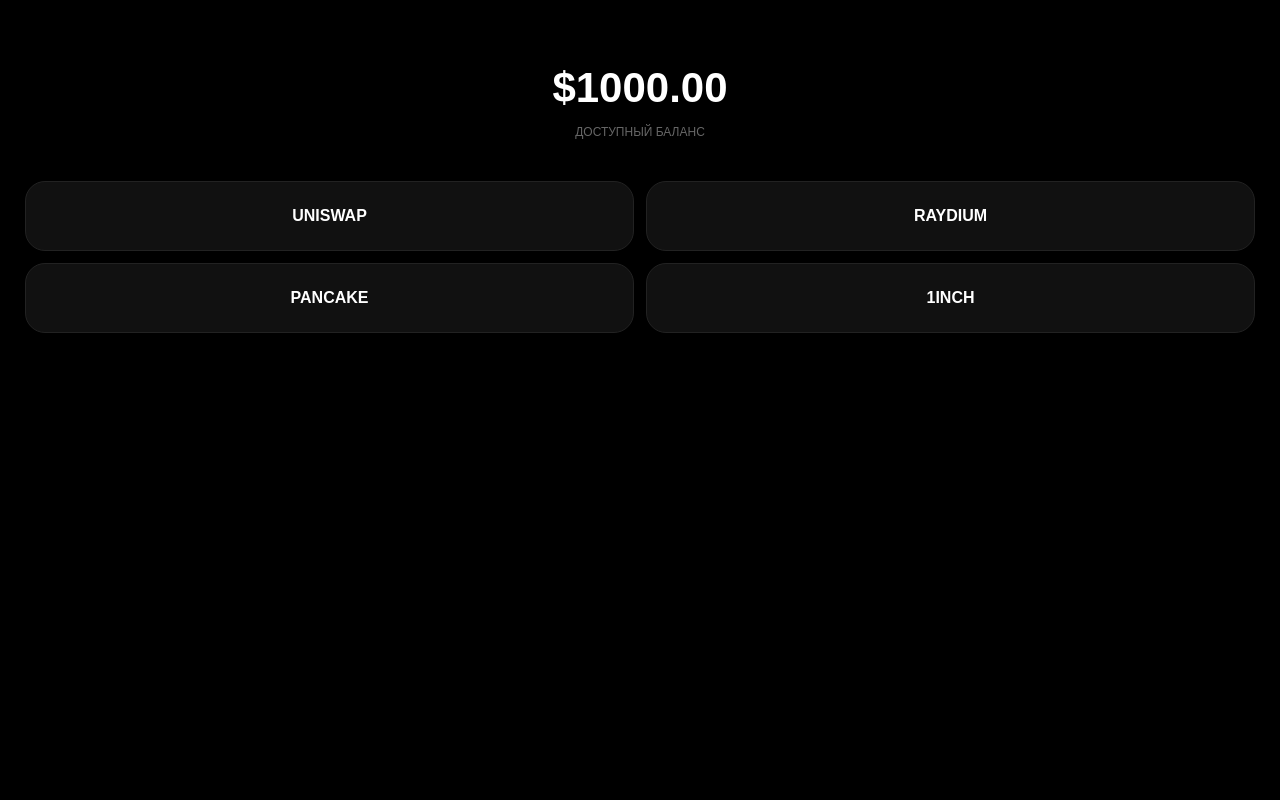
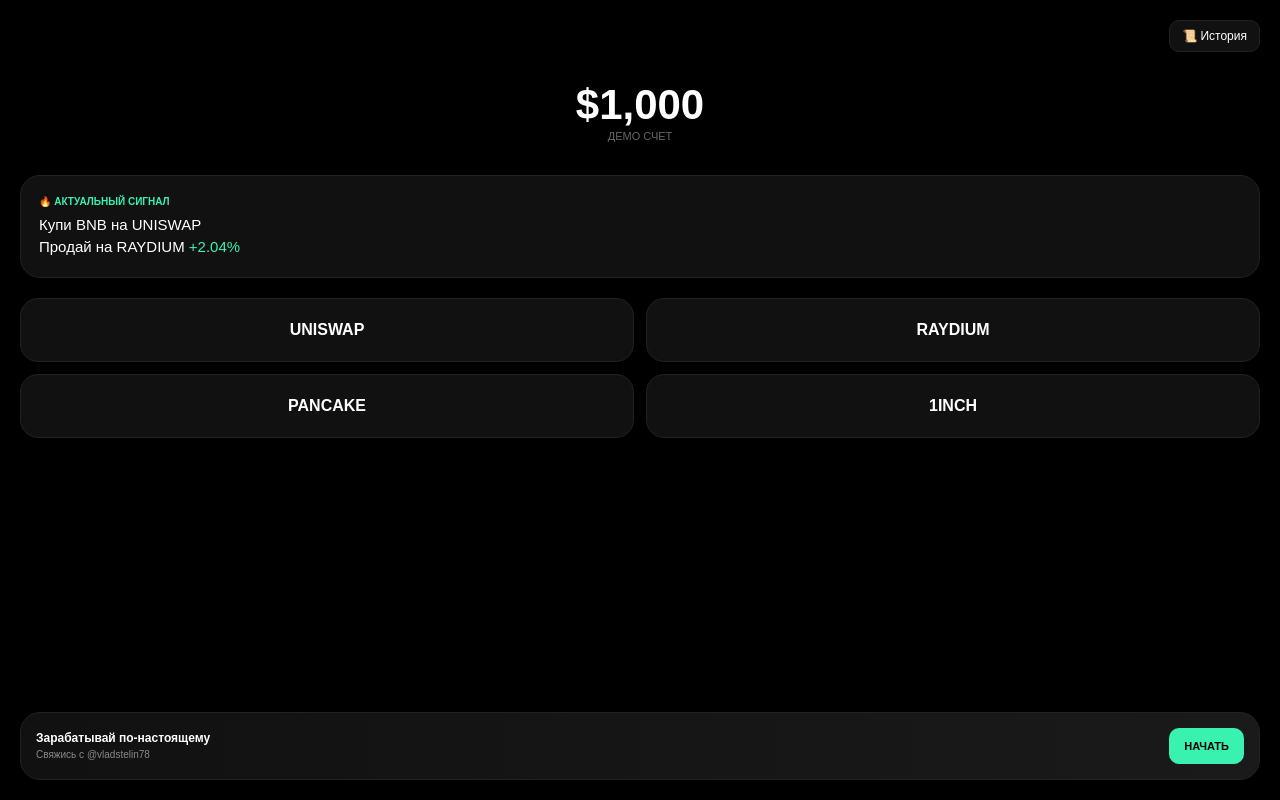
Before and after one commit to katyakuznezc-cmd/treidgame, a React (Vite) app: page / in a window 1280 px wide. Built offline with nearby package versions, Linux system fonts and the light colour scheme.

Commit message:
Update App.jsx

```diff
--- a/src/App.jsx
+++ b/src/App.jsx
@@ -1,145 +1,210 @@
 import React, { useState, useEffect } from 'react';
 
 const ASSETS = {
-  USDT: { symbol: 'USDT', price: 1, icon: 'https://cryptologos.cc/logos/tether-usdt-logo.png' },
-  SOL: { symbol: 'SOL', price: 145.50, icon: 'https://cryptologos.cc/logos/solana-sol-logo.png' },
-  ETH: { symbol: 'ETH', price: 2600.00, icon: 'https://cryptologos.cc/logos/ethereum-eth-logo.png' },
-  BNB: { symbol: 'BNB', price: 605.20, icon: 'https://cryptologos.cc/logos/bnb-bnb-logo.png' },
-  DOGE: { symbol: 'DOGE', price: 0.16, icon: 'https://cryptologos.cc/logos/dogecoin-doge-logo.png' },
-  XRP: { symbol: 'XRP', price: 0.62, icon: 'https://cryptologos.cc/logos/xrp-xrp-logo.png' },
-  ADA: { symbol: 'ADA', price: 0.45, icon: 'https://cryptologos.cc/logos/cardano-ada-logo.png' },
-  AVAX: { symbol: 'AVAX', price: 35.80, icon: 'https://cryptologos.cc/logos/avalanche-avax-logo.png' },
-  MATIC: { symbol: 'MATIC', price: 0.72, icon: 'https://cryptologos.cc/logos/polygon-matic-logo.png' },
-  DOT: { symbol: 'DOT', price: 7.10, icon: 'https://cryptologos.cc/logos/polkadot-new-dot-logo.png' },
-  TRX: { symbol: 'TRX', price: 0.12, icon: 'https://cryptologos.cc/logos/tron-trx-logo.png' }
+  USDT: { symbol: 'USDT', name: 'Tether', price: 1, icon: 'https://cryptologos.cc/logos/tether-usdt-logo.png' },
+  SOL: { symbol: 'SOL', name: 'Solana', price: 145.50, icon: 'https://cryptologos.cc/logos/solana-sol-logo.png' },
+  ETH: { symbol: 'ETH', name: 'Ethereum', price: 2600.00, icon: 'https://cryptologos.cc/logos/ethereum-eth-logo.png' },
+  BNB: { symbol: 'BNB', name: 'BNB', price: 605.20, icon: 'https://cryptologos.cc/logos/bnb-bnb-logo.png' },
+  DOGE: { symbol: 'DOGE', name: 'Dogecoin', price: 0.16, icon: 'https://cryptologos.cc/logos/dogecoin-doge-logo.png' },
+  XRP: { symbol: 'XRP', name: 'XRP', price: 0.62, icon: 'https://cryptologos.cc/logos/xrp-xrp-logo.png' },
+  ADA: { symbol: 'ADA', name: 'Cardano', price: 0.45, icon: 'https://cryptologos.cc/logos/cardano-ada-logo.png' },
+  AVAX: { symbol: 'AVAX', name: 'Avalanche', price: 35.80, icon: 'https://cryptologos.cc/logos/avalanche-avax-logo.png' },
+  MATIC: { symbol: 'MATIC', name: 'Polygon', price: 0.72, icon: 'https://cryptologos.cc/logos/polygon-matic-logo.png' },
+  DOT: { symbol: 'DOT', name: 'Polkadot', price: 7.10, icon: 'https://cryptologos.cc/logos/polkadot-new-dot-logo.png' },
+  TRX: { symbol: 'TRX', name: 'TRON', price: 0.12, icon: 'https://cryptologos.cc/logos/tron-trx-logo.png' }
 };
 
 const DEXES = ['UNISWAP', 'RAYDIUM', 'PANCAKE', '1INCH'];
 
-export default function FastTradeApp() {
+export default function FullRestoredApp() {
   const [balanceUSDT, setBalanceUSDT] = useState(() => Number(localStorage.getItem('arb_balance')) || 1000.00);
   const [wallet, setWallet] = useState(() => JSON.parse(localStorage.getItem('arb_wallet')) || {});
+  const [history, setHistory] = useState(() => JSON.parse(localStorage.getItem('arb_history')) || []);
   const [activeDex, setActiveDex] = useState(null);
+  const [view, setView] = useState('main');
+  const [signal, setSignal] = useState(null);
   const [isProcessing, setIsProcessing] = useState(false);
   const [showReceipt, setShowReceipt] = useState(false);
   const [lastTrade, setLastTrade] = useState(null);
-  const [amount, setAmount] = useState('');
+  const [showTokenList, setShowTokenList] = useState(false);
+  const [selectingFor, setSelectingFor] = useState('pay');
   const [payToken, setPayToken] = useState(ASSETS.USDT);
   const [receiveToken, setReceiveToken] = useState(ASSETS.SOL);
+  const [amount, setAmount] = useState('');
 
   useEffect(() => {
     localStorage.setItem('arb_balance', balanceUSDT);
     localStorage.setItem('arb_wallet', JSON.stringify(wallet));
-  }, [balanceUSDT, wallet]);
+    localStorage.setItem('arb_history', JSON.stringify(history));
+  }, [balanceUSDT, wallet, history]);
+
+  useEffect(() => {
+    if (!signal) {
+      const available = Object.values(ASSETS).filter(t => t.symbol !== 'USDT');
+      const coin = available[Math.floor(Math.random() * available.length)];
+      const shuffled = [...DEXES].sort(() => 0.5 - Math.random());
+      const profit = (Math.random() * 1.5 + 1.5).toFixed(2);
+      setSignal({ coin, buyAt: shuffled[0], sellAt: shuffled[1], profit: parseFloat(profit) });
+    }
+  }, [signal]);
 
   const handleSwap = () => {
     if (!amount || amount <= 0) return;
     setIsProcessing(true);
 
-    // СОКРАЩЕННОЕ ВРЕМЯ: 2000мс (2 секунды)
     setTimeout(() => {
       const num = Number(amount);
-      let outAmount = 0;
+      let success = false;
+      let outStr = "";
 
       if (payToken.symbol === 'USDT') {
         if (balanceUSDT >= num) {
-          outAmount = (num / receiveToken.price).toFixed(4);
-          setBalanceUSDT(prev => prev - num);
-          setWallet(w => ({ ...w, [receiveToken.symbol]: (w[receiveToken.symbol] || 0) + Number(outAmount) }));
-          setLastTrade({ from: `${num} USDT`, to: `${outAmount} ${receiveToken.symbol}` });
+          const received = (num / receiveToken.price).toFixed(4);
+          setBalanceUSDT(b => b - num);
+          setWallet(w => ({ ...w, [receiveToken.symbol]: (w[receiveToken.symbol] || 0) + Number(received) }));
+          outStr = `${received} ${receiveToken.symbol}`;
+          setHistory(h => [{ id: Date.now(), details: `Покупка ${receiveToken.symbol}`, valStr: `-$${num.toFixed(2)}`, isPlus: false }, ...h]);
+          success = true;
         }
       } else {
         const has = wallet[payToken.symbol] || 0;
         if (has >= num) {
-          outAmount = (num * payToken.price * 1.025).toFixed(2);
-          setBalanceUSDT(prev => prev + Number(outAmount));
+          const isCorrect = activeDex === signal?.sellAt && payToken.symbol === signal?.coin.symbol;
+          const profMult = isCorrect ? (1 + signal.profit/100) : 1.0;
+          const finalVal = (num * payToken.price) * profMult;
+          setBalanceUSDT(b => b + finalVal);
           setWallet(w => ({ ...w, [payToken.symbol]: has - num }));
-          setLastTrade({ from: `${num} ${payToken.symbol}`, to: `${outAmount} USDT` });
+          outStr = `${finalVal.toFixed(2)} USDT`;
+          setHistory(h => [{ id: Date.now(), details: `Продажа ${payToken.symbol}`, valStr: `+$${finalVal.toFixed(2)}`, isPlus: true }, ...h]);
+          if (isCorrect) setSignal(null);
+          success = true;
         }
       }
 
       setIsProcessing(false);
-      if (outAmount > 0) {
+      if (success) {
+        setLastTrade({ from: `${num} ${payToken.symbol}`, to: outStr, dex: activeDex, hash: '0x' + Math.random().toString(16).slice(2, 12) });
         setShowReceipt(true);
-        setLastTrade(prev => ({ ...prev, hash: '0x' + Math.random().toString(16).slice(2, 12) + '...f2e4', dex: activeDex }));
       }
       setAmount('');
     }, 2000);
   };
 
-  const getTheme = () => {
-    if (activeDex === 'UNISWAP') return { bg: '#fff', text: '#000', card: '#f7f8fa', btn: '#ff007a' };
-    if (activeDex === 'PANCAKE') return { bg: '#f6f6f9', text: '#280d5f', card: '#fff', btn: '#1fc7d4' };
-    if (activeDex === 'RAYDIUM') return { bg: '#0c0d21', text: '#fff', card: '#14162e', btn: '#39f2af' };
-    return { bg: '#060814', text: '#fff', card: '#131823', btn: '#2f8af5' };
-  };
-
-  const theme = getTheme();
+  const theme = activeDex === 'PANCAKE' ? { bg: '#f6f6f9', text: '#280d5f', card: '#fff', btn: '#1fc7d4' } :
+                activeDex === 'UNISWAP' ? { bg: '#fff', text: '#000', card: '#f7f8fa', btn: '#ff007a' } :
+                activeDex === 'RAYDIUM' ? { bg: '#0c0d21', text: '#fff', card: '#14162e', btn: '#39f2af' } :
+                { bg: '#060814', text: '#fff', card: '#131823', btn: '#2f8af5' };
 
   return (
-    <div style={{ width: '100vw', height: '100dvh', background: activeDex ? theme.bg : '#000', color: activeDex ? theme.text : '#fff', fontFamily: 'sans-serif', overflow: 'hidden' }}>
+    <div style={{ width: '100vw', height: '100dvh', background: activeDex ? theme.bg : '#000', color: activeDex ? theme.text : '#fff', fontFamily: 'sans-serif', overflow: 'hidden', boxSizing: 'border-box' }}>
 
-      {/* ЧЕК ТРАНЗАКЦИИ */}
+      {/* ЧЕК */}
       {showReceipt && lastTrade && (
-        <div style={{ position: 'fixed', inset: 0, background: 'rgba(0,0,0,0.9)', zIndex: 10000, display: 'flex', alignItems: 'center', justifyContent: 'center', padding: 25 }}>
+        <div style={{ position: 'fixed', inset: 0, background: 'rgba(0,0,0,0.95)', zIndex: 10000, display: 'flex', alignItems: 'center', justifyContent: 'center', padding: 25 }}>
           <div style={{ background: '#111', width: '100%', borderRadius: 30, padding: 25, border: '1px solid #222', textAlign: 'center', color: '#fff' }}>
             <div style={{ width: 50, height: 50, background: '#39f2af22', color: '#39f2af', borderRadius: '50%', display: 'flex', alignItems: 'center', justifyContent: 'center', fontSize: 24, margin: '0 auto 15px' }}>✓</div>
-            <h3 style={{ margin: '0 0 5px' }}>Успешно</h3>
-            <p style={{ fontSize: 12, opacity: 0.5, marginBottom: 20 }}>Транзакция подтверждена в {lastTrade.dex}</p>
+            <h3 style={{ margin: '0 0 5px' }}>Выполнено</h3>
+            <p style={{ fontSize: 12, opacity: 0.5, marginBottom: 20 }}>Транзакция в {lastTrade.dex} завершена</p>
             <div style={{ background: '#000', borderRadius: 20, padding: 15, marginBottom: 20, textAlign: 'left', fontSize: 13 }}>
               <div style={{ display: 'flex', justifyContent: 'space-between', marginBottom: 8 }}><span>Отдано:</span><b>{lastTrade.from}</b></div>
               <div style={{ display: 'flex', justifyContent: 'space-between', marginBottom: 8 }}><span>Получено:</span><b style={{ color: '#39f2af' }}>{lastTrade.to}</b></div>
-              <div style={{ display: 'flex', justifyContent: 'space-between' }}><span>Hash:</span><code style={{ fontSize: 10, color: '#39f2af' }}>{lastTrade.hash}</code></div>
+              <div style={{ display: 'flex', justifyContent: 'space-between' }}><span>Hash:</span><code style={{ fontSize: 9, color: '#39f2af' }}>{lastTrade.hash}</code></div>
             </div>
-            <button onClick={() => setShowReceipt(false)} style={{ width: '100%', background: '#fff', color: '#000', border: 'none', padding: 15, borderRadius: 15, fontWeight: 'bold' }}>Готово</button>
+            <button onClick={() => setShowReceipt(false)} style={{ width: '100%', background: '#fff', color: '#000', border: 'none', padding: 15, borderRadius: 15, fontWeight: 'bold' }}>Закрыть чек</button>
+          </div>
+        </div>
+      )}
+
+      {/* СПИСОК ТОКЕНОВ */}
+      {showTokenList && (
+        <div style={{ position: 'fixed', inset: 0, background: '#000', zIndex: 5000, padding: 20, display: 'flex', flexDirection: 'column' }}>
+          <div style={{ display: 'flex', justifyContent: 'space-between', marginBottom: 20 }}><h3>Выберите токен</h3><button onClick={() => setShowTokenList(false)} style={{ color: '#fff', background: 'none', border: 'none', fontSize: 30 }}>&times;</button></div>
+          <div style={{ overflowY: 'auto' }}>
+            {Object.values(ASSETS).map(t => (
+              <div key={t.symbol} onClick={() => { if (selectingFor === 'pay') setPayToken(t); else setReceiveToken(t); setShowTokenList(false); }}
+                   style={{ display: 'flex', alignItems: 'center', gap: 15, padding: '15px 0', borderBottom: '1px solid #111' }}>
+                <img src={t.icon} width="30" />
+                <div style={{ flex: 1 }}><b>{t.symbol}</b></div>
+                <div style={{ color: '#39f2af' }}>{t.symbol === 'USDT' ? balanceUSDT.toFixed(2) : (wallet[t.symbol] || 0).toFixed(4)}</div>
+              </div>
+            ))}
           </div>
         </div>
       )}
 
       {/* ГЛАВНЫЙ ЭКРАН */}
-      {!activeDex && (
-        <div style={{ padding: 25, textAlign: 'center' }}>
-          <h1 style={{ fontSize: 42, margin: '40px 0 10px' }}>${balanceUSDT.toFixed(2)}</h1>
-          <p style={{ opacity: 0.4, marginBottom: 40, fontSize: 12 }}>ДОСТУПНЫЙ БАЛАНС</p>
-          <div style={{ display: 'grid', gridTemplateColumns: '1fr 1fr', gap: 12 }}>
-            {DEXES.map(d => <button key={d} onClick={() => setActiveDex(d)} style={{ background: '#111', border: '1px solid #222', color: '#fff', padding: 25, borderRadius: 20, fontWeight: 'bold' }}>{d}</button>)}
+      {view === 'main' && !activeDex && (
+        <div style={{ padding: 20, height: '100%', display: 'flex', flexDirection: 'column', boxSizing: 'border-box' }}>
+          <div style={{ display: 'flex', justifyContent: 'flex-end' }}>
+            <button onClick={() => setView('history')} style={{ background: '#111', color: '#fff', border: '1px solid #222', padding: '8px 12px', borderRadius: 10, fontSize: 12 }}>📜 История</button>
+          </div>
+          <div style={{ textAlign: 'center', margin: '30px 0' }}>
+            <h1 style={{ fontSize: 42, margin: 0 }}>${balanceUSDT.toLocaleString(undefined, {maximumFractionDigits: 2})}</h1>
+            <div style={{ opacity: 0.4, fontSize: 11 }}>ДЕМО СЧЕТ</div>
+          </div>
+          {signal && (
+            <div style={{ background: '#111', padding: 18, borderRadius: 20, border: '1px solid #222', marginBottom: 20 }}>
+              <div style={{ color: '#39f2af', fontSize: 10, fontWeight: 'bold', marginBottom: 5 }}>🔥 АКТУАЛЬНЫЙ СИГНАЛ</div>
+              <div style={{ fontSize: 15 }}>Купи {signal.coin.symbol} на {signal.buyAt}</div>
+              <div style={{ fontSize: 15 }}>Продай на {signal.sellAt} <span style={{ color: '#39f2af' }}>+{signal.profit}%</span></div>
+            </div>
+          )}
+          <div style={{ display: 'grid', gridTemplateColumns: '1fr 1fr', gap: 12, marginBottom: 'auto' }}>
+            {DEXES.map(d => <button key={d} onClick={() => setActiveDex(d)} style={{ background: '#111', border: '1px solid #222', color: '#fff', padding: '22px 0', borderRadius: 18, fontWeight: 'bold' }}>{d}</button>)}
+          </div>
+          <div style={{ background: 'linear-gradient(90deg, #111, #1a1a1a)', padding: 15, borderRadius: 20, border: '1px solid #222', display: 'flex', alignItems: 'center', gap: 10 }}>
+            <div style={{ flex: 1 }}><div style={{ fontSize: 12, fontWeight: 'bold' }}>Зарабатывай по-настоящему</div><div style={{ fontSize: 10, opacity: 0.5 }}>Свяжись с @vladstelin78</div></div>
+            <a href="https://t.me/vladstelin78" style={{ background: '#39f2af', color: '#000', textDecoration: 'none', padding: '10px 15px', borderRadius: 10, fontSize: 11, fontWeight: 'bold' }}>НАЧАТЬ</a>
+          </div>
+        </div>
+      )}
+
+      {/* ИСТОРИЯ */}
+      {view === 'history' && (
+        <div style={{ height: '100%', padding: 20, display: 'flex', flexDirection: 'column' }}>
+          <div style={{ display: 'flex', justifyContent: 'space-between', marginBottom: 20 }}><h2>История</h2><button onClick={() => setView('main')} style={{ color: '#fff', background: '#222', border: 'none', padding: '8px 15px', borderRadius: 10 }}>Назад</button></div>
+          <div style={{ flex: 1, overflowY: 'auto' }}>
+            {history.map(h => (
+              <div key={h.id} style={{ display: 'flex', justifyContent: 'space-between', padding: '15px 0', borderBottom: '1px solid #111' }}>
+                <div>{h.details}</div><div style={{ color: h.isPlus ? '#39f2af' : '#ff4d4d', fontWeight: 'bold' }}>{h.valStr}</div>
+              </div>
+            ))}
           </div>
         </div>
       )}
 
       {/* ТЕРМИНАЛ */}
       {activeDex && (
-        <div style={{ height: '100%', display: 'flex', flexDirection: 'column' }}>
-          <div style={{ padding: 20, display: 'flex', justifyContent: 'space-between', alignItems: 'center' }}>
-            <b style={{ fontSize: 20 }}>{activeDex}</b>
-            <button onClick={() => setActiveDex(null)} style={{ background: 'rgba(128,128,128,0.1)', border: 'none', color: 'inherit', padding: '8px 15px', borderRadius: 12 }}>Назад</button>
+        <div style={{ height: '100%', background: theme.bg, color: theme.text, display: 'flex', flexDirection: 'column' }}>
+          <div style={{ padding: 15, display: 'flex', justifyContent: 'space-between', alignItems: 'center' }}>
+            <b style={{ fontSize: 18 }}>{activeDex}</b>
+            <button onClick={() => setActiveDex(null)} style={{ background: 'rgba(0,0,0,0.05)', border: 'none', color: 'inherit', padding: '6px 12px', borderRadius: 10 }}>Назад</button>
           </div>
           <div style={{ padding: 15 }}>
-            <div style={{ background: theme.card, padding: 20, borderRadius: 30, boxShadow: '0 10px 30px rgba(0,0,0,0.05)' }}>
+            <div style={{ background: theme.card, padding: 20, borderRadius: 30 }}>
               <div style={{ background: 'rgba(128,128,128,0.08)', padding: 15, borderRadius: 20 }}>
-                <div style={{ fontSize: 11, opacity: 0.5, marginBottom: 8 }}>ВЫ ОТДАЕТЕ</div>
-                <div style={{ display: 'flex', justifyContent: 'space-between' }}>
+                <div style={{ display: 'flex', justifyContent: 'space-between', fontSize: 10, opacity: 0.6 }}><span>ОТДАЕТЕ</span><span onClick={() => setAmount(payToken.symbol === 'USDT' ? balanceUSDT : (wallet[payToken.symbol] || 0))} style={{ color: '#39f2af', fontWeight: 'bold' }}>МАКС</span></div>
+                <div style={{ display: 'flex', justifyContent: 'space-between', marginTop: 10 }}>
                   <input type="number" value={amount} onChange={e => setAmount(e.target.value)} placeholder="0.0" style={{ background: 'none', border: 'none', fontSize: 26, color: 'inherit', outline: 'none', width: '60%' }} />
-                  <b>{payToken.symbol}</b>
+                  <button onClick={() => {setShowTokenList(true); setSelectingFor('pay')}} style={{ background: 'none', border: 'none', color: 'inherit', fontWeight: 'bold' }}>{payToken.symbol} ▾</button>
                 </div>
               </div>
               <div style={{ textAlign: 'center', margin: '10px 0', opacity: 0.3 }}>↓</div>
               <div style={{ background: 'rgba(128,128,128,0.08)', padding: 15, borderRadius: 20, marginBottom: 25 }}>
-                <div style={{ fontSize: 11, opacity: 0.5, marginBottom: 8 }}>ВЫ ПОЛУЧАЕТЕ</div>
-                <div style={{ display: 'flex', justifyContent: 'space-between' }}>
+                <div style={{ fontSize: 10, opacity: 0.6 }}>ПОЛУЧАЕТЕ</div>
+                <div style={{ display: 'flex', justifyContent: 'space-between', marginTop: 10 }}>
                   <div style={{ fontSize: 26 }}>{amount ? (payToken.symbol === 'USDT' ? (amount/receiveToken.price).toFixed(4) : (amount*payToken.price).toFixed(2)) : '0.0'}</div>
-                  <b>{receiveToken.symbol}</b>
+                  <button onClick={() => {setShowTokenList(true); setSelectingFor('receive')}} style={{ background: 'none', border: 'none', color: 'inherit', fontWeight: 'bold' }}>{receiveToken.symbol} ▾</button>
                 </div>
               </div>
               <button onClick={handleSwap} style={{ width: '100%', padding: 20, borderRadius: 20, border: 'none', background: theme.btn, color: activeDex === 'RAYDIUM' ? '#000' : '#fff', fontWeight: 'bold', fontSize: 16 }}>
-                {isProcessing ? 'СЕТЬ ОБРАБАТЫВАЕТ...' : 'ПОДТВЕРДИТЬ'}
+                {isProcessing ? 'ОБРАБОТКА...' : 'ПОДТВЕРДИТЬ'}
               </button>
             </div>
           </div>
         </div>
       )}
 
-      {/* ЛОАДЕР (2 секунды) */}
       {isProcessing && (
         <div style={{ position: 'fixed', inset: 0, background: 'rgba(0,0,0,0.95)', zIndex: 9000, display: 'flex', alignItems: 'center', justifyContent: 'center' }}>
           <div className="loader"></div>
@@ -147,7 +212,7 @@ export default function FastTradeApp() {
       )}
 
       <style>{`
-        .loader { width: 45px; height: 45px; border: 3px solid #222; border-top-color: #39f2af; border-radius: 50%; animation: spin 0.8s linear infinite; }
+        .loader { width: 40px; height: 40px; border: 3px solid #222; border-top-color: #39f2af; border-radius: 50%; animation: spin 0.8s linear infinite; }
         @keyframes spin { to { transform: rotate(360deg); } }
       `}</style>
     </div>
```
